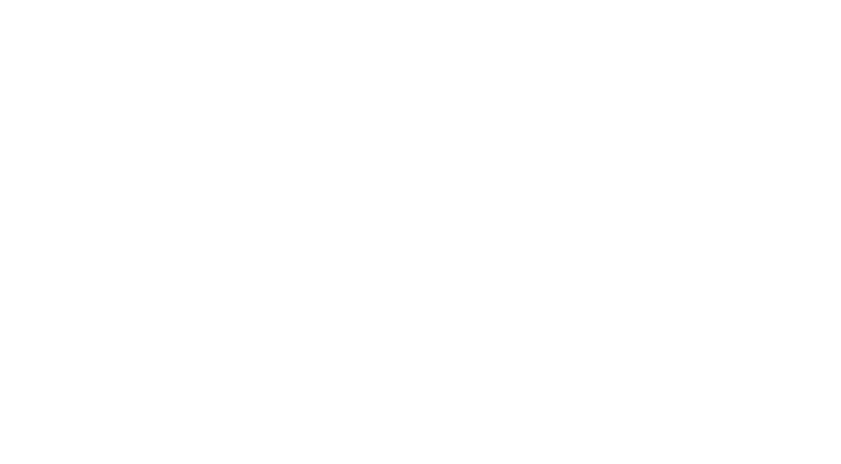
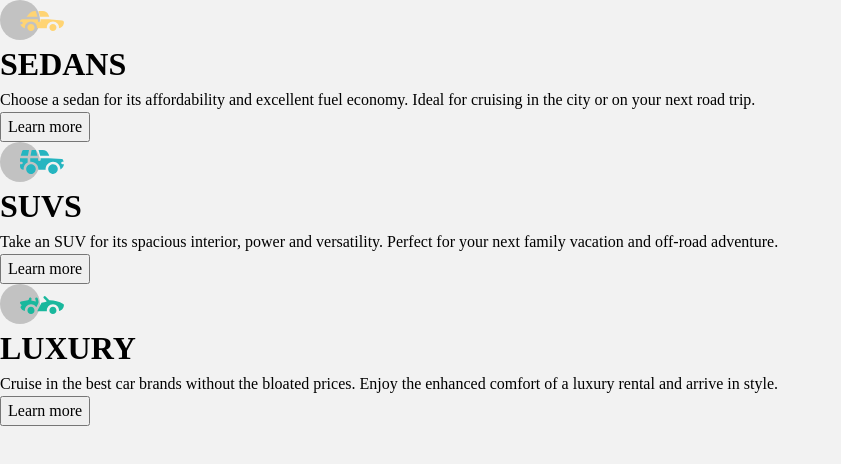
Before and after one commit to ProdByTENSHI/3-Column-Preview-Card, a plain HTML site: page index.html in a window 1280 px wide. Shown: the whole page, without its empty margins (0-841 px from the left). Drawn offline with Linux system fonts and the light colour scheme.

Commit message:
HTML Setup, Style Variables Setup

```diff
--- a/index.html
+++ b/index.html
@@ -9,5 +9,37 @@
 
     <title>3-Column Preview Card</title>
   </head>
-  <body></body>
+  <body>
+    <main class="container">
+      <div class="card sedans">
+        <img src="res/icon-sedans.svg" alt="" aria-hidden="true" />
+        <h1 class="card__headline">SEDANS</h1>
+        <p class="card__description">
+          Choose a sedan for its affordability and excellent fuel economy. Ideal
+          for cruising in the city or on your next road trip.
+        </p>
+        <button class="card__cta-button">Learn more</button>
+      </div>
+
+      <div class="card suvs">
+        <img src="res/icon-suvs.svg" alt="" aria-hidden="true" />
+        <h1 class="card__headline">SUVS</h1>
+        <p class="card__description">
+          Take an SUV for its spacious interior, power and versatility. Perfect
+          for your next family vacation and off-road adventure.
+        </p>
+        <button class="card__cta-button">Learn more</button>
+      </div>
+
+      <div class="card luxuries">
+        <img src="res/icon-luxury.svg" alt="" aria-hidden="true" />
+        <h1 class="card__headline">LUXURY</h1>
+        <p class="card__description">
+          Cruise in the best car brands without the bloated prices. Enjoy the
+          enhanced comfort of a luxury rental and arrive in style.
+        </p>
+        <button class="card__cta-button">Learn more</button>
+      </div>
+    </main>
+  </body>
 </html>
--- a/style/style.css
+++ b/style/style.css
@@ -74,4 +74,22 @@ select {
   }
 }
 
+/* VARIABLES */
+:root {
+  --color-primary-sedans: hsl(31, 77%, 52%);
+  --color-primary-suvs: hsl(184, 100%, 22%);
+  --color-primary-luxuries: hsl(179, 100%, 13%);
+
+  --color-neutral-paragraphs: hsla(0, 0%, 100%, 0.75);
+  --color-neutral-main: hsl(0, 0%, 95%);
+
+  --fs-default: 0.9375rem;
+
+  --fw-light: 400;
+  --fw-bold: 700;
+}
+
 /* DESKTOP */
+body {
+  background-color: var(--color-neutral-main);
+}
```
Also changed, not shown: 1 other file.
